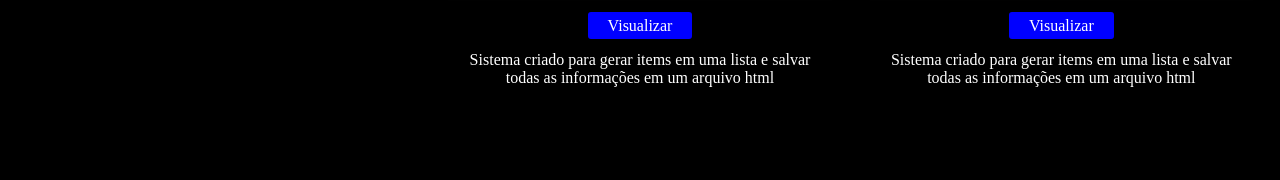
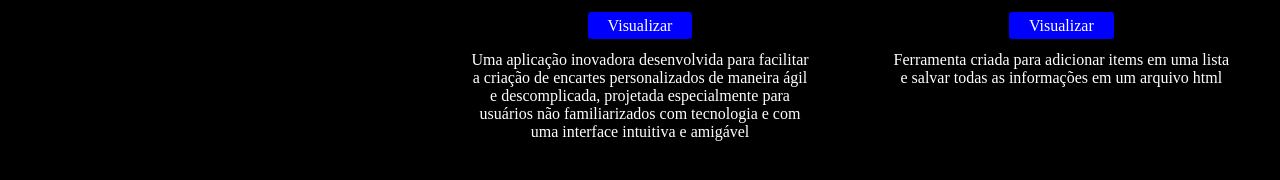
Before and after one commit to robson-magalhaes/ListaPages, a plain HTML site: page index.html in a window 1280 px wide. Shown: the part 444-624 px from the top of the page. Drawn offline with Linux system fonts and the light colour scheme.

Commit message:
Update index.html

```diff
--- a/index.html
+++ b/index.html
@@ -23,11 +23,11 @@
 
         <div class="projeto-box">
             <div>
-                <a href="https://robson-magalhaes.github.io/Criar_encarte_basico/"><img src="assets/image/modelo-encarte-3.png" alt=""></a>
+                <a href="https://robson-magalhaes.github.io/CriarEncarte-v2/"><img src="assets/image/modelo-encarte-3.png" alt=""></a>
             </div>
             <div class="projeto-info">
                 <a href="https://robson-magalhaes.github.io/Criar_encarte_basico/" class="btn">Visualizar</a>
-                <p>Sistema criado para gerar items em uma lista e salvar todas as informações em um arquivo html</p>
+                <p>Uma aplicação inovadora desenvolvida para facilitar a criação de encartes personalizados de maneira ágil e descomplicada, projetada especialmente para usuários não familiarizados com tecnologia e com uma interface intuitiva e amigável</p>
             </div>
         </div>
 
@@ -37,7 +37,7 @@
             </div>
             <div class="projeto-info">
                 <a href="https://robson-magalhaes.github.io/Gerador-lista-download/" class="btn">Visualizar</a>
-                <p>Sistema criado para gerar items em uma lista e salvar todas as informações em um arquivo html</p>
+                <p>Ferramenta criada para adicionar items em uma lista e salvar todas as informações em um arquivo html</p>
             </div>
         </div>
     </main>
```
